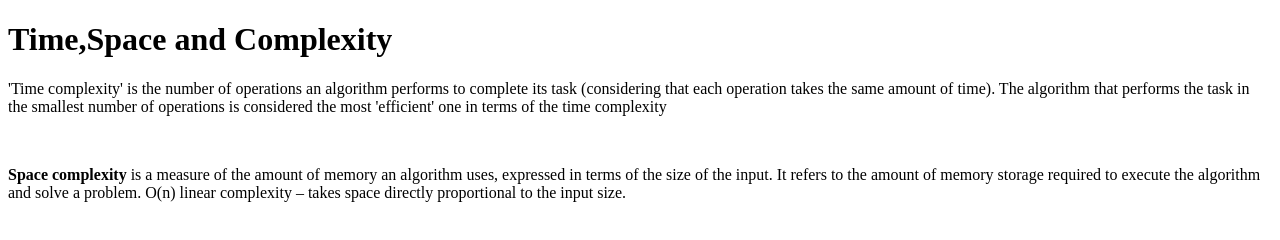
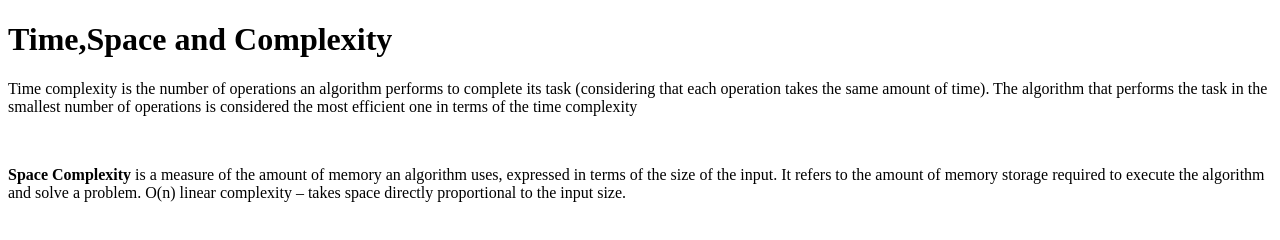
Before and after one commit to acciojob/time-and-space-complexity-Tejasri79, a website: page main.html in a window 1280 px wide. Drawn offline with Linux system fonts and the light colour scheme.

Commit message:
created a submission

```diff
--- a/main.html
+++ b/main.html
@@ -9,10 +9,10 @@
 <body>
 	<!-- the entire body must be written by student -->
 	<p>
-	'Time complexity' is the number of operations an algorithm performs to complete its task (considering that each operation takes the same amount of time).
-	The algorithm that performs the task in the smallest number of operations is considered the most 'efficient' one in terms of the time complexity</p><br>
+	Time complexity is the number of operations an algorithm performs to complete its task (considering that each operation takes the same amount of time).
+	The algorithm that performs the task in the smallest number of operations is considered the most efficient one in terms of the time complexity</p><br>
 	<p>
-	<b>Space complexity</b> is a measure of the amount of memory an algorithm uses, expressed in terms of the size of the input.
+	<b>Space Complexity</b> is a measure of the amount of memory an algorithm uses, expressed in terms of the size of the input.
 	It refers to the amount of memory storage required to execute the algorithm and solve a problem.
 	O(n) linear complexity – takes space directly proportional to the input size.</p>
 
```
